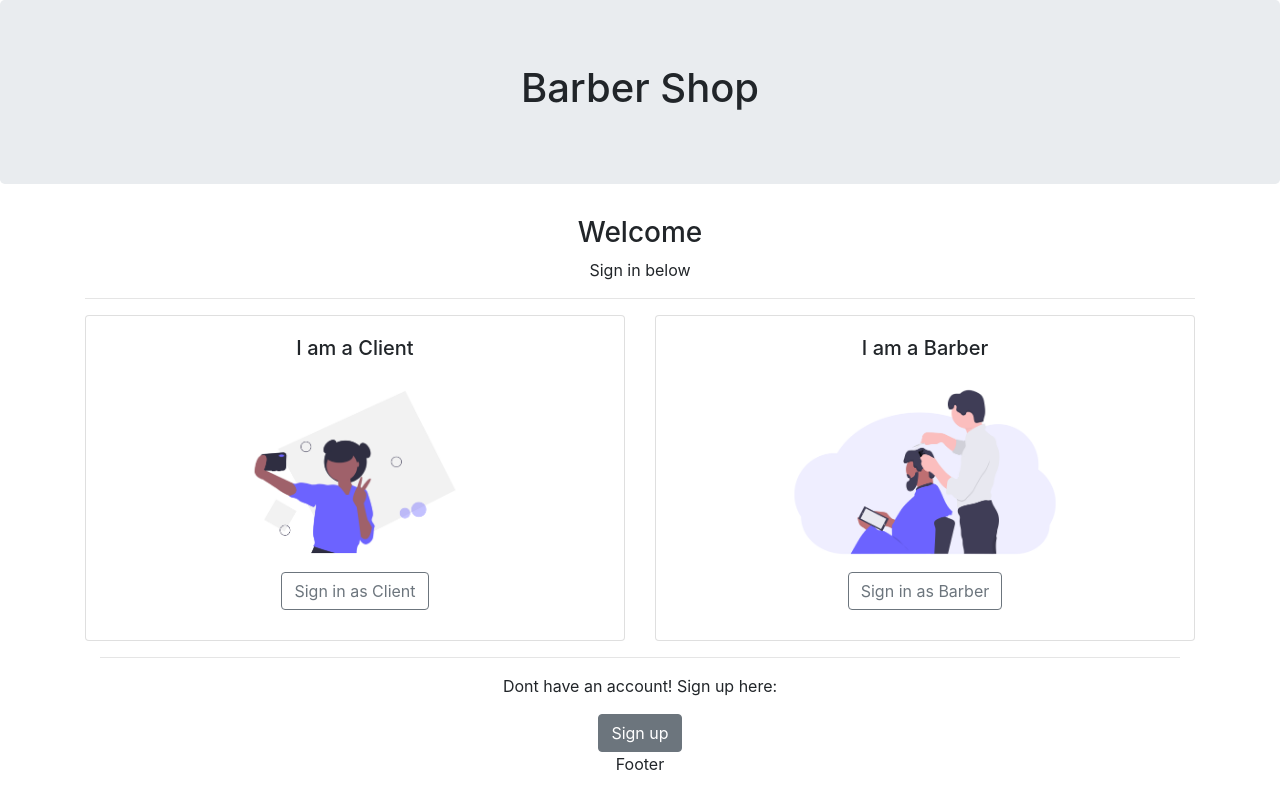
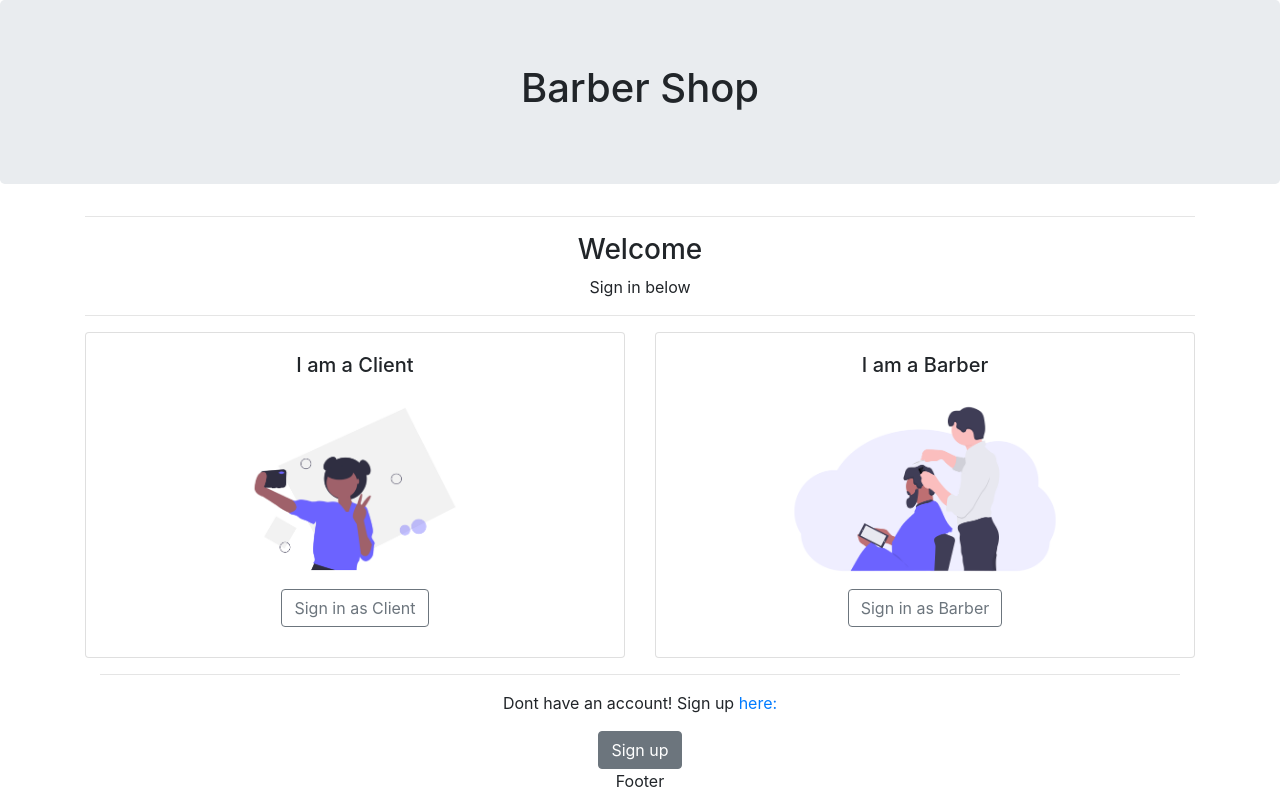
Before and after one commit to ItuTheGoat/Barbershop-project, a React (Create React App) app in the folder barberproject/: page / in a window 1280 px wide. Built offline with nearby package versions, Linux system fonts and the light colour scheme.

Commit message:
Did some refactoring, mostly just being pedantic, but now there's links to other pages

```diff
--- a/barberproject/src/components/App.js
+++ b/barberproject/src/components/App.js
@@ -1,7 +1,8 @@
 import React from "react";
-
 import { BrowserRouter as Router, Switch, Route } from "react-router-dom";
+import SignUp from "./signUp";
 import FirstPage from "./firstPage";
+import SignIn from "./signin";
 
 class App extends React.Component {
 	render() {
@@ -9,6 +10,8 @@ class App extends React.Component {
 			<div>
 				<Switch>
 					<Route exact path='/' component={FirstPage} />
+					<Route path='/signup' component={SignUp} />
+					<Route path='/signin' component={SignIn} />
 				</Switch>
 			</div>
 		);
--- a/barberproject/src/components/firstPage.js
+++ b/barberproject/src/components/firstPage.js
@@ -1,9 +1,9 @@
 import React from "react";
 import "./firstPage.css";
-import selfie from "../Images/selfie.png";
-import barber from "../Images/barber.png";
 import Footer from "./footer";
 import Welcome from "./welcome";
+import { Link } from "react-router-dom";
+import SignIn from "./signin";
 
 class FirstPage extends React.Component {
 	onBarberSignIn = () => {};
@@ -17,6 +17,7 @@ class FirstPage extends React.Component {
 					</div>
 				</div>
 				<div className='container'>
+					<hr />
 					<h3>Welcome</h3>
 
 					<p>Sign in below</p>
@@ -26,10 +27,16 @@ class FirstPage extends React.Component {
 
 					<div className='container'>
 						<hr />
-						<p>Dont have an account! Sign up here:</p>
-						<button className='btn btn-secondary' onClick={this.onBarberSignIn}>
+						<p>
+							Dont have an account! Sign up <Link to='/signup'>here:</Link>
+						</p>
+						<Link
+							to='/signin'
+							className='btn btn-secondary'
+							onClick={this.onBarberSignIn}
+						>
 							Sign up
-						</button>
+						</Link>
 					</div>
 				</div>
 				<Footer />
--- /dev/null
+++ b/barberproject/src/components/signUp.js
@@ -0,0 +1,10 @@
+import React, { Component } from "react";
+
+// I think we will need state here.
+class SignUp extends Component {
+	render() {
+		return <div>Sign Up</div>;
+	}
+}
+
+export default SignUp;
--- /dev/null
+++ b/barberproject/src/components/signin.js
@@ -0,0 +1,10 @@
+import React, { Component } from "react";
+
+// I think we will need state here.
+class SignIn extends Component {
+	render() {
+		return <div>Sign In</div>;
+	}
+}
+
+export default SignIn;
```
Also changed, not shown: barberproject/src/components/barber.png (deleted).
